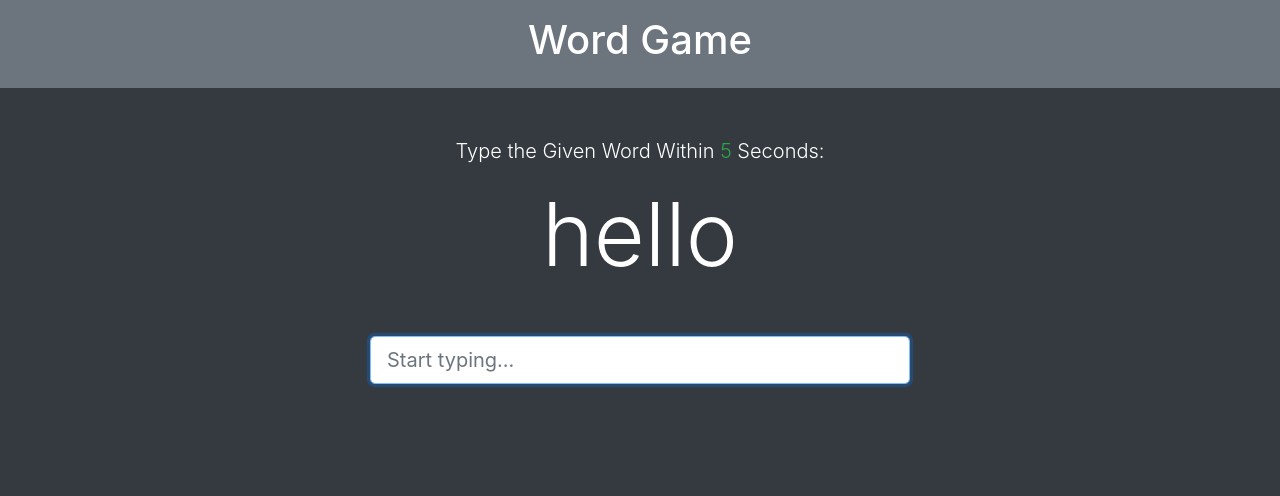
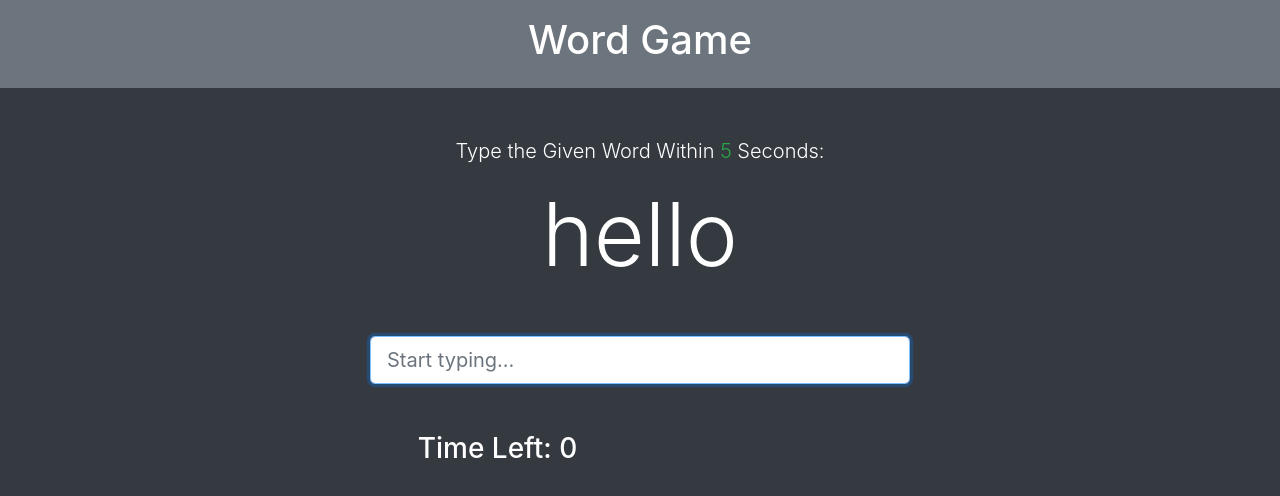
Before and after one commit to newedition994/speed-word-game, a plain HTML site: page index.html in a window 1280 px wide. Drawn offline with nearby package versions, Linux system fonts and the light colour scheme.

Commit message:
adding the time and score

```diff
--- a/index.html
+++ b/index.html
@@ -32,6 +32,16 @@
             autofocus
           />
           <h4 class="mt-3" id="message"></h4>
+
+          <!-- Time & Score Columns -->
+          <div class="row mt-5">
+            <div class="col-md-6">
+              <h3>
+                Time Left:
+                <span id="time">0</span>
+              </h3>
+            </div>
+          </div>
         </div>
       </div>
     </div>
```
